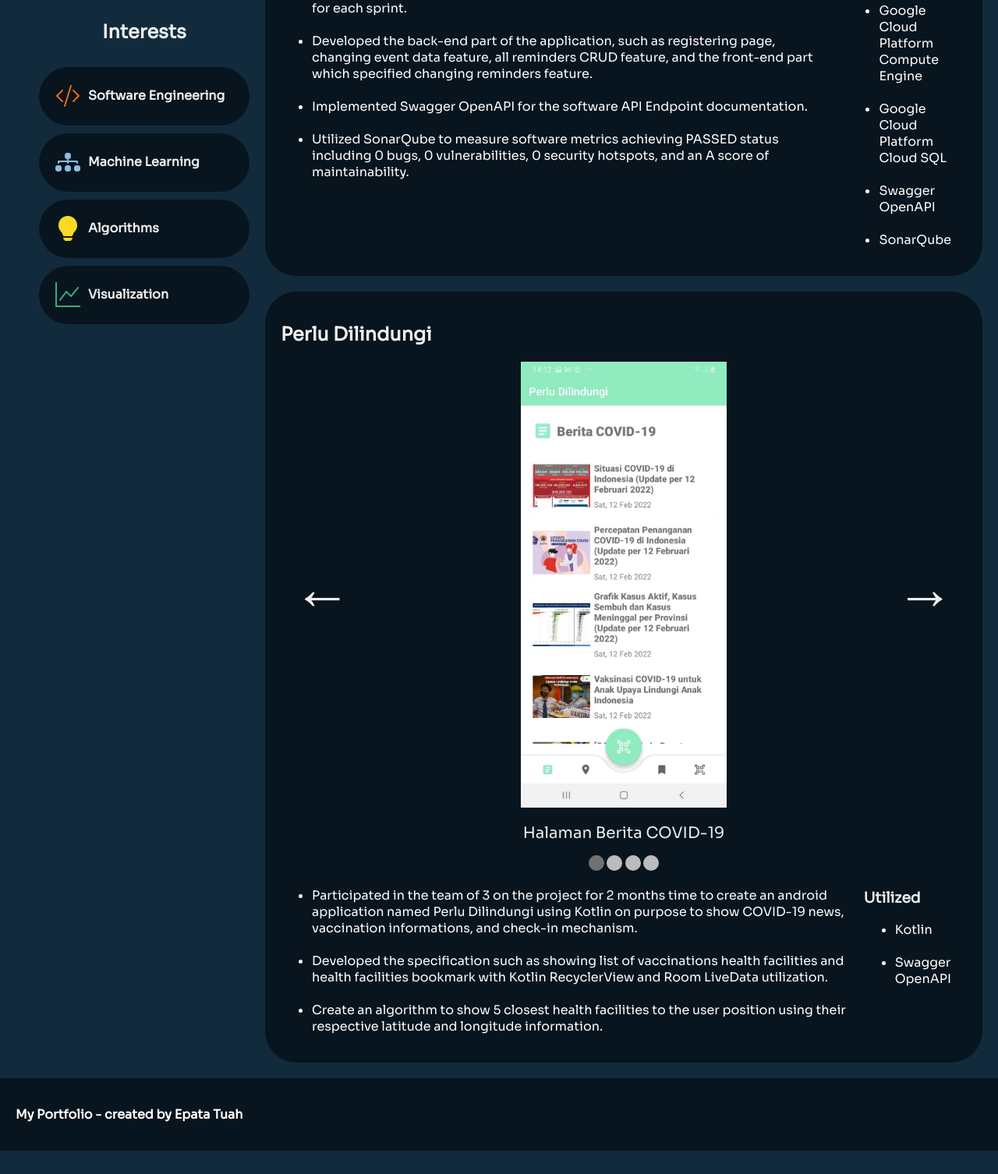
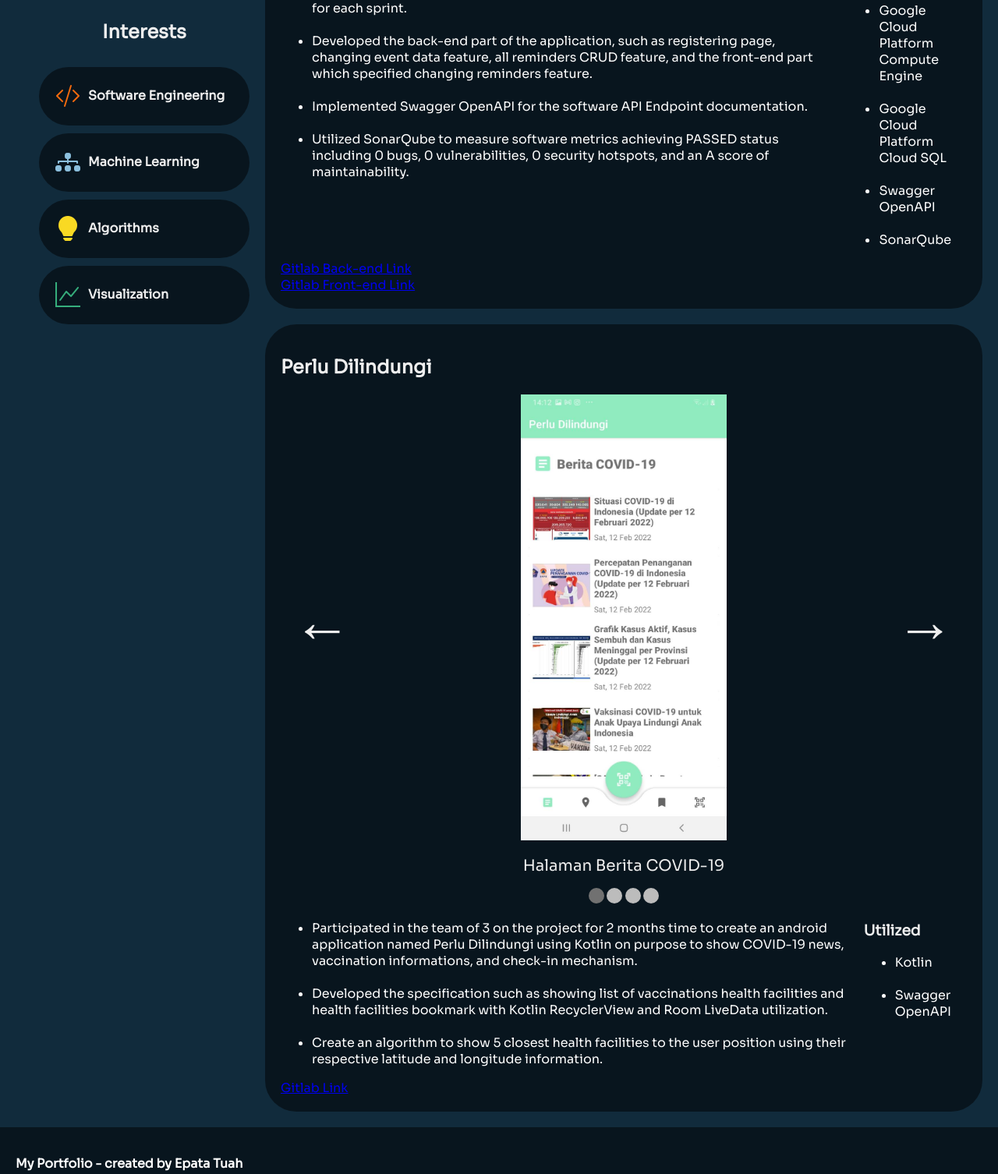
Before and after one commit to epata/epata.github.io, a website: page index.html in a window 1280 px wide. Shown: the part 1560-3066 px from the top of the page at 78% size. Before the commit the page ends 3036 px from the top, so only its background shows below. Drawn offline with nearby package versions, Linux system fonts and the light colour scheme.

Commit message:
add gitlab links

```diff
--- a/index.html
+++ b/index.html
@@ -93,6 +93,9 @@
 							</ul>
 						</div>
 					</div>
+					<a href="https://gitlab.informatika.org/if3250_2022_33_jadwal/if3250_2022_33_jadwal_backend">Gitlab Back-end Link</a>
+					<br>
+					<a href="https://gitlab.informatika.org/if3250_2022_33_jadwal/if3250_2022_33_jadwal_frontend">Gitlab Front-end Link</a>
 				</article>
 				<article id="perludilindungi" class="card">
 					<h2>Perlu Dilindungi</h2>
@@ -148,6 +151,7 @@
 							</ul>
 						</div>
 					</div>
+					<a href="https://gitlab.informatika.org/epata/if3210-2022-android-47">Gitlab Link</a>
 				</article>
 			</div>
 			<aside>
```
